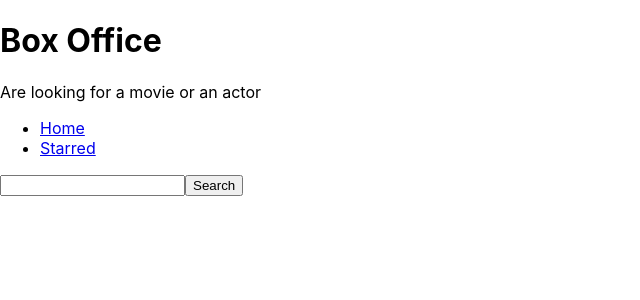
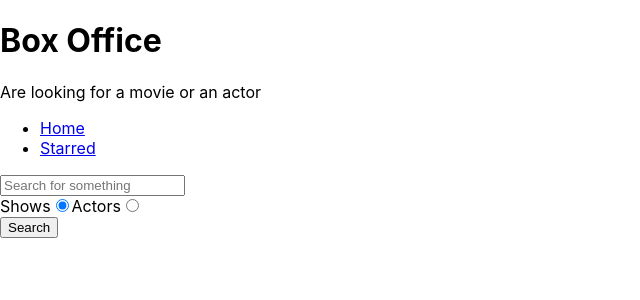
Before and after one commit to Sauvic016/box-office, a React (Create React App) app: page / in a window 1280 px wide. Shown: the top 300 px of the page, without its empty margins (0-640 px from the left). Built offline with nearby package versions, Linux system fonts and the light colour scheme.

Commit message:
Added Search Option

```diff
--- a/src/pages/Home.js
+++ b/src/pages/Home.js
@@ -5,6 +5,9 @@
 const Home = () => {
 	const [input, setInput] = useState("");
 	const [results, setResults] = useState(null);
+	const [searchOption, setSearchOption] = useState("shows");
+
+	const isShowsSearch = searchOption === "shows";
 
 	const onInputChange = (ev) => {
 		setInput(ev.target.value);
@@ -12,16 +15,9 @@
 	};
 
 	const onSearch = () => {
-		apiGet(`/search/shows?q=${input}`).then((result) => {
+		apiGet(`/search/${searchOption}?q=${input}`).then((result) => {
 			setResults(result);
 		});
-
-		// fetch(`https://api.tvmaze.com/search/shows?q=${input}`)
-		// 	.then((r) => r.json())
-		// 	.then((result) => {
-		// 		setResults(result);
-		// 		// console.log(result);
-		// 	});
 	};
 	const onKeydown = (ev) => {
 		if (ev.keyCode === 13) {
@@ -34,25 +30,55 @@
 			return <div>No results</div>;
 		}
 		if (results && results.length > 0) {
-			return (
-				<div>
-					{results.map((el) => (
+			return results[0].show
+				? results.map((el) => (
 						<div key={el.show.id}>{el.show.name}</div>
-					))}
-				</div>
-			);
+				  ))
+				: results.map((el) => (
+						<div key={el.person.id}>{el.person.name}</div>
+				  ));
 		}
 
 		return null;
 	};
+
+	const onRadioChange = (ev) => {
+		setSearchOption(ev.target.value);
+	};
+	console.log(searchOption);
+
 	return (
 		<MainPageLayout>
 			<input
 				type="text"
+				placeholder="Search for something"
 				onChange={onInputChange}
 				onKeyDown={onKeydown}
 				value={input}
 			/>
+
+			<div>
+				<label htmlFor="show-search">
+					Shows
+					<input
+						id="show-search"
+						type="radio"
+						value="shows"
+						onChange={onRadioChange}
+						checked={isShowsSearch}
+					/>
+				</label>
+				<label htmlFor="actors-search">
+					Actors
+					<input
+						id="actors-search"
+						type="radio"
+						value="people"
+						checked={!isShowsSearch}
+						onChange={onRadioChange}
+					/>
+				</label>
+			</div>
 			<button type="button" onClick={onSearch}>
 				Search
 			</button>
```
Also changed, not shown: src/misc/config.js (+0 -7 lines).
